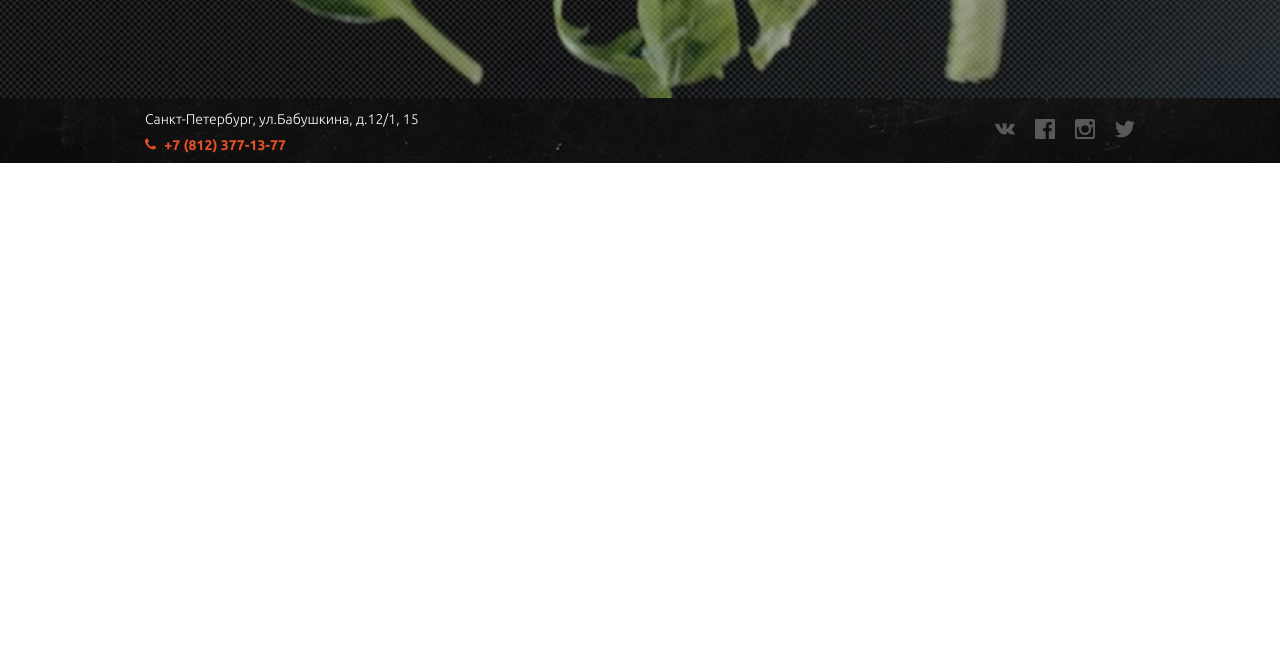
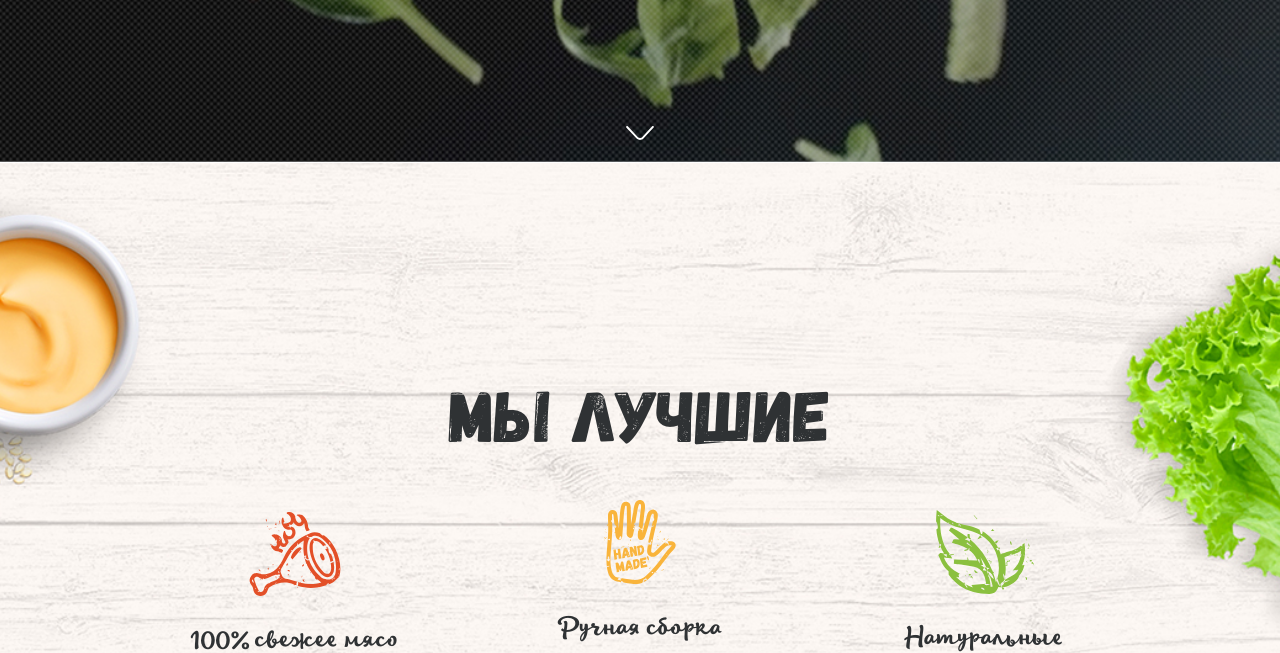
Before and after one commit to ekaterinavishnyakova/ekaterinavishnyakova.github.io, a plain HTML site: page index.html in a window 1280 px wide. Shown: the part 637-1290 px from the top of the page. Before the commit the page ends 800 px from the top, so only its background shows below. Drawn offline with Linux system fonts and the light colour scheme.

Commit message:
again widgets

```diff
--- a/index.html
+++ b/index.html
@@ -11,7 +11,7 @@
         type="text/javascript">
         </script>
     <script src="./js/jquery.js"></script>
-    <script src="./js/fullpage.js"></script>
+   <!-- <script src="./js/fullpage.js"></script> -->
 
 </head>
 
@@ -1395,7 +1395,7 @@
 
         //fullpage scroll
 
-        $('#fullpage').fullpage();
+        //$('#fullpage').fullpage();
 
 
 
```
